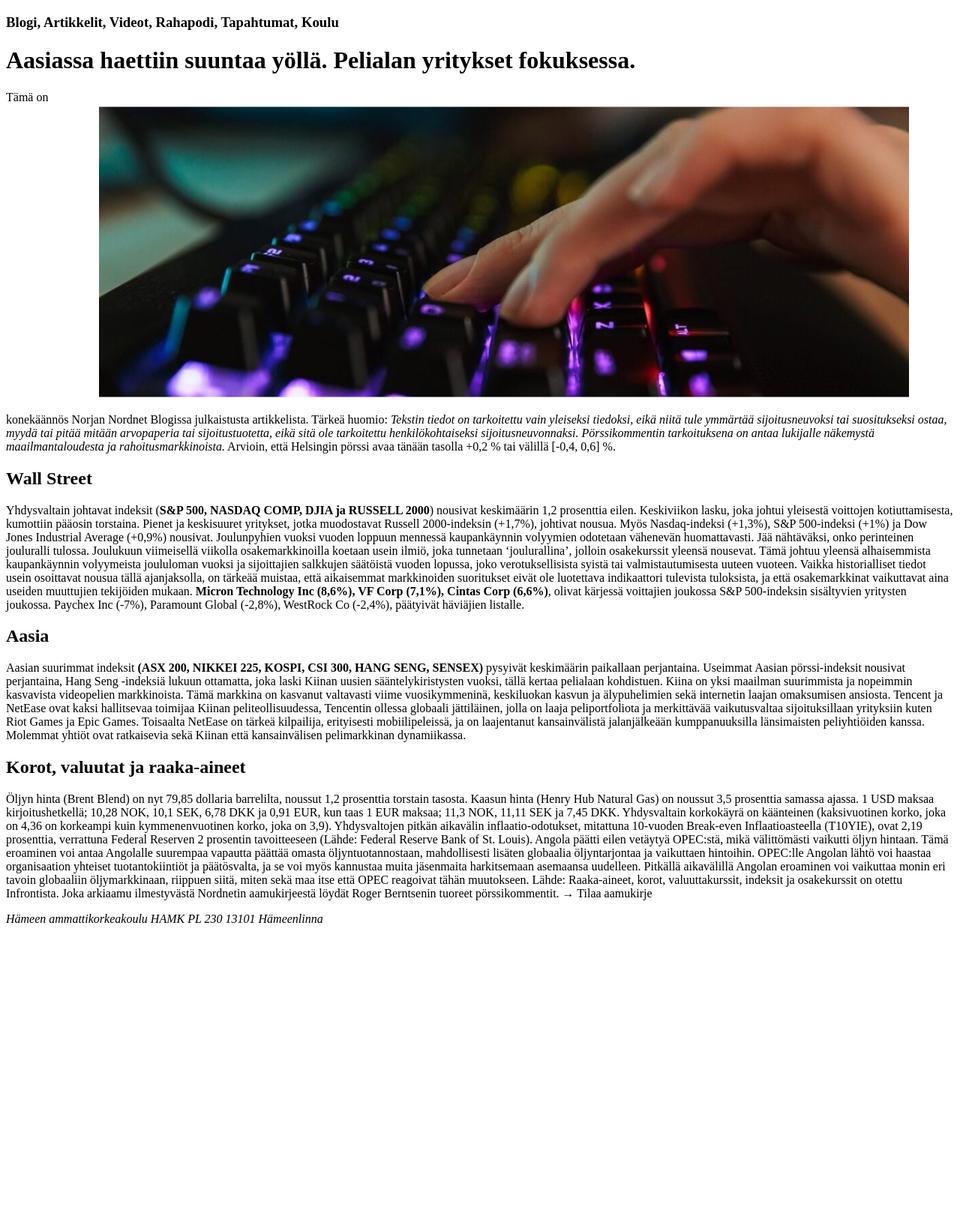
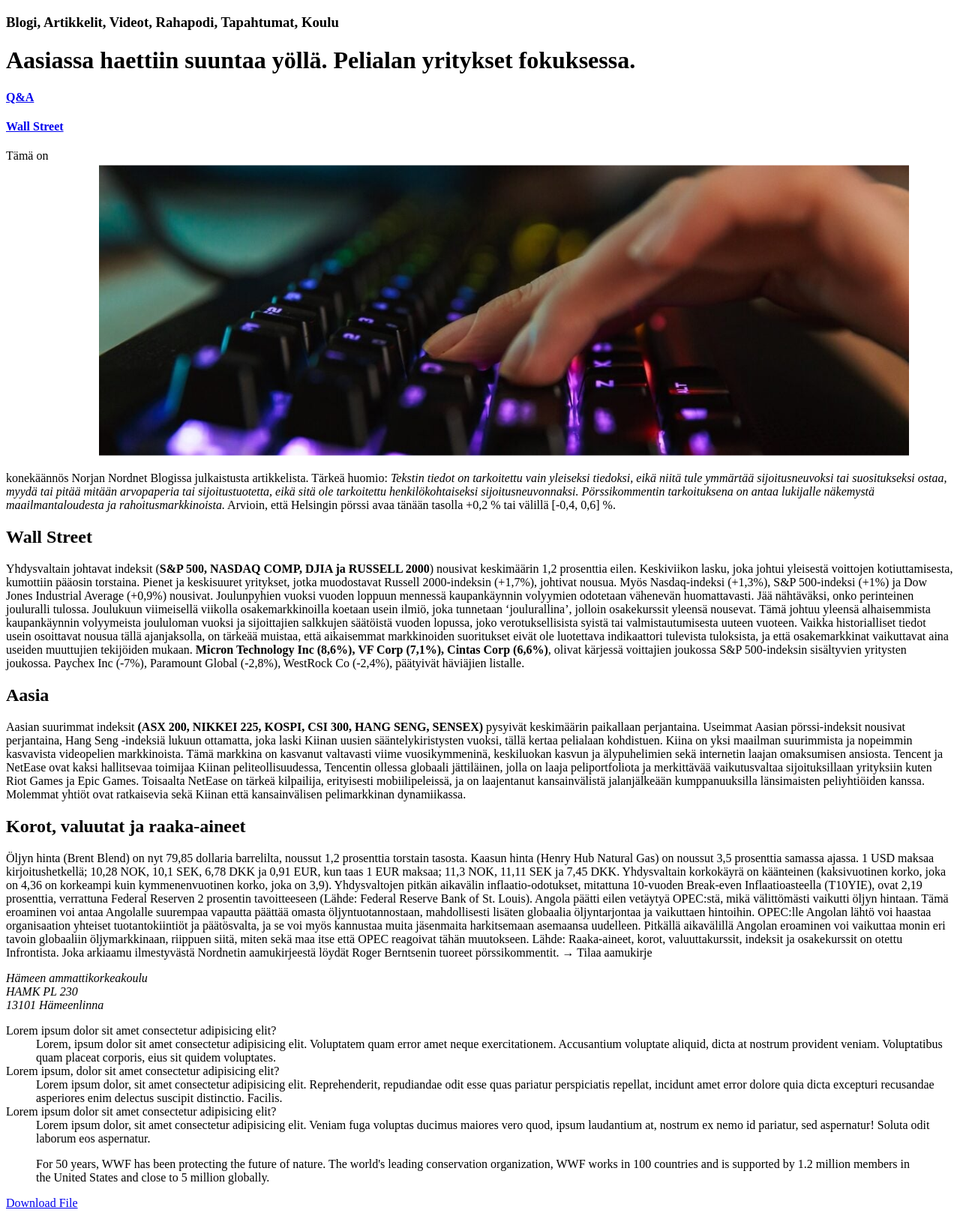
Before and after one commit to NikoLaaks/Web-kehitys, a plain HTML site: page exercise2.html in a window 1280 px wide. Shown: the part 61-1691 px from the top of the page at 75% size. Before the commit the page ends 1304 px from the top, so only its background shows below. Drawn offline with Linux system fonts and the light colour scheme.

Commit message:
Exercise3 stuff added in exercise2.html

```diff
--- a/exercise2.html
+++ b/exercise2.html
@@ -12,6 +12,8 @@
     <h1>Nordnet</h1>
         <h3>Blogi, Artikkelit, Videot, Rahapodi, Tapahtumat, Koulu</h3>
         <h1>Aasiassa haettiin suuntaa yöllä. Pelialan yritykset fokuksessa.</h1>
+        <h4><a href="#questions">Q&A</a></h4>
+        <h4><a href="#wall-street">Wall Street</a></h4>
     </header>
     <article>
         <p><img src="images/Keyboard.jpg" alt="Keyboard" title="Keyboard" style="float: right;transform: scale(0.9);">Tämä on konekäännös Norjan Nordnet Blogissa julkaistusta artikkelista.
@@ -21,7 +23,7 @@
             Arvioin, että Helsingin pörssi avaa tänään tasolla +0,2 % tai välillä [-0,4, 0,6] %.</p>
 
         <section>
-            <h2>Wall Street</h2>
+            <h2 id="wall-street">Wall Street</h2>
             <p>Yhdysvaltain johtavat indeksit (<strong>S&P 500, NASDAQ COMP, DJIA ja RUSSELL 2000</strong>) nousivat keskimäärin 1,2 prosenttia eilen.
             Keskiviikon lasku, joka johtui yleisestä voittojen kotiuttamisesta, kumottiin pääosin torstaina. Pienet ja keskisuuret yritykset, jotka muodostavat Russell 2000-indeksin (+1,7%), johtivat nousua. Myös Nasdaq-indeksi (+1,3%), S&P 500-indeksi (+1%) ja Dow Jones Industrial Average (+0,9%) nousivat. Joulunpyhien vuoksi vuoden loppuun mennessä kaupankäynnin volyymien odotetaan vähenevän huomattavasti. Jää nähtäväksi, onko perinteinen jouluralli tulossa.
 
@@ -29,6 +31,7 @@
 
             <strong>Micron Technology Inc (8,6%), VF Corp (7,1%), Cintas Corp (6,6%)</strong>, olivat kärjessä voittajien joukossa S&P 500-indeksin sisältyvien yritysten joukossa. Paychex Inc (-7%), Paramount Global (-2,8%), WestRock Co (-2,4%), päätyivät häviäjien listalle.</p>
         </section>
+
         <section>
             <h2>Aasia</h2>
         <p>Aasian suurimmat indeksit <strong>(ASX 200, NIKKEI 225, KOSPI, CSI 300, HANG SENG, SENSEX)</strong> pysyivät keskimäärin paikallaan perjantaina.
@@ -36,6 +39,7 @@
 
             Tencent ja NetEase ovat kaksi hallitsevaa toimijaa Kiinan peliteollisuudessa, Tencentin ollessa globaali jättiläinen, jolla on laaja peliportfoliota ja merkittävää vaikutusvaltaa sijoituksillaan yrityksiin kuten Riot Games ja Epic Games. Toisaalta NetEase on tärkeä kilpailija, erityisesti mobiilipeleissä, ja on laajentanut kansainvälistä jalanjälkeään kumppanuuksilla länsimaisten peliyhtiöiden kanssa. Molemmat yhtiöt ovat ratkaisevia sekä Kiinan että kansainvälisen pelimarkkinan dynamiikassa.</p>
         </section>
+
         <section>
             <h2>Korot, valuutat ja raaka-aineet</h2>
         <p>Öljyn hinta (Brent Blend) on nyt 79,85 dollaria barrelilta, noussut 1,2 prosenttia torstain tasosta. Kaasun hinta (Henry Hub Natural Gas) on noussut 3,5 prosenttia samassa ajassa.
@@ -50,6 +54,28 @@
             → Tilaa aamukirje</p>
         </section>
 </article>
-<address>Hämeen ammattikorkeakoulu HAMK PL 230 13101 Hämeenlinna</address>
+<address>
+    Hämeen ammattikorkeakoulu<br>
+    HAMK PL 230 <br>
+    13101 Hämeenlinna
+</address>
+
+<!--Exercise  3: Validation & Adding More Elements-->
+<dl id="questions">
+    <dt>Lorem ipsum dolor sit amet consectetur adipisicing elit?</dt>
+    <dd>Lorem, ipsum dolor sit amet consectetur adipisicing elit. Voluptatem quam error amet neque exercitationem. Accusantium voluptate aliquid, dicta at nostrum provident veniam. Voluptatibus quam placeat corporis, eius sit quidem voluptates.</dd>
+
+    <dt>Lorem ipsum, dolor sit amet consectetur adipisicing elit? </dt>
+    <dd>Lorem ipsum dolor, sit amet consectetur adipisicing elit. Reprehenderit, repudiandae odit esse quas pariatur perspiciatis repellat, incidunt amet error dolore quia dicta excepturi recusandae asperiores enim delectus suscipit distinctio. Facilis.</dd>
+
+    <dt>Lorem ipsum dolor sit amet consectetur adipisicing elit?</dt>
+    <dd>Lorem ipsum dolor, sit amet consectetur adipisicing elit. Veniam fuga voluptas ducimus maiores vero quod, ipsum laudantium at, nostrum ex nemo id pariatur, sed aspernatur! Soluta odit laborum eos aspernatur.</dd>
+</dl>
+<blockquote cite="http://www.worldwildlife.org/who/index.html">
+    For 50 years, WWF has been protecting the future of nature. The world's leading conservation organization, WWF works in 100 countries and is supported by 1.2 million members in the United States and close to 5 million globally.
+    </blockquote>
+<a href="/images/devenvironment.png" download>
+    <p>Download File</p>
+</a>
 </body>
 </html>
```
Also changed, not shown: images/devenvironment.png (added).
